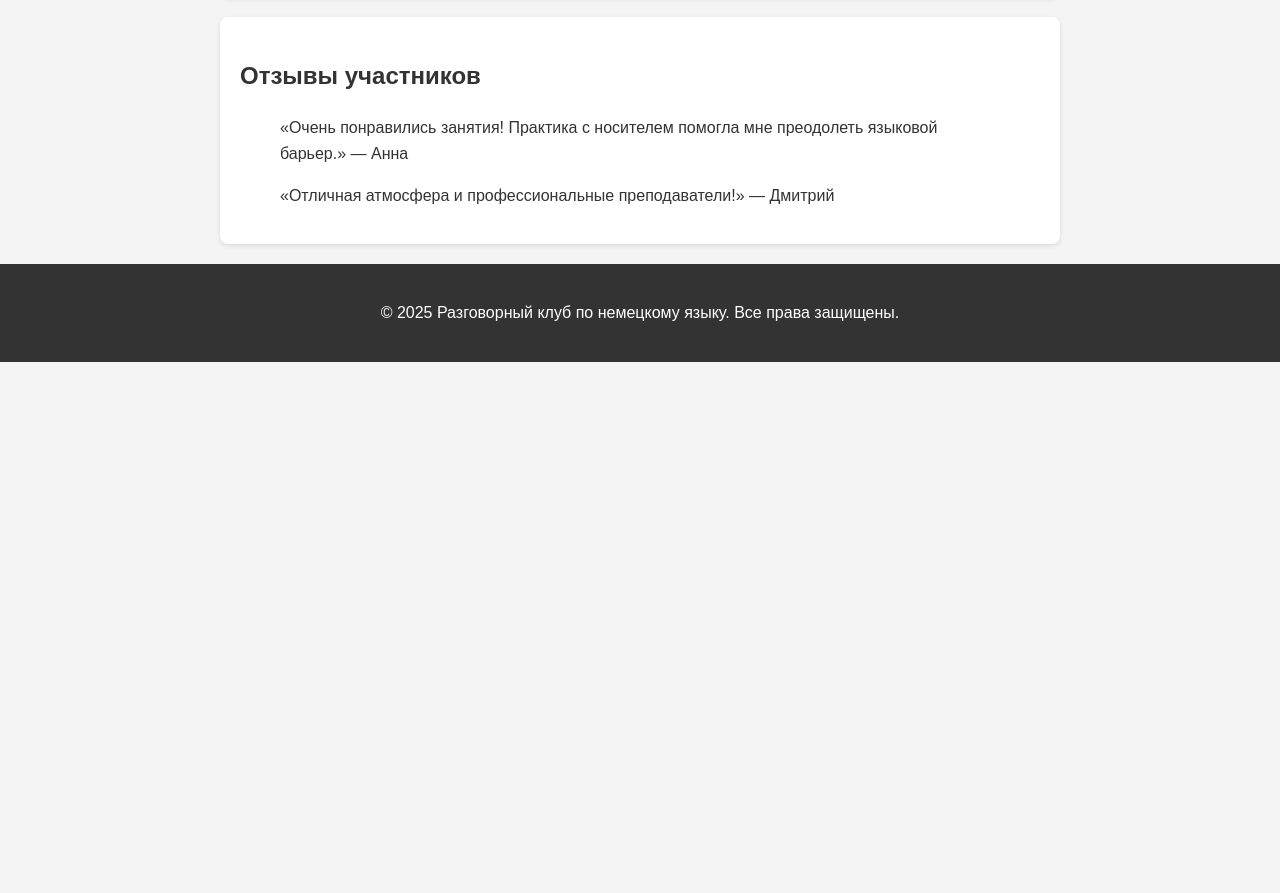
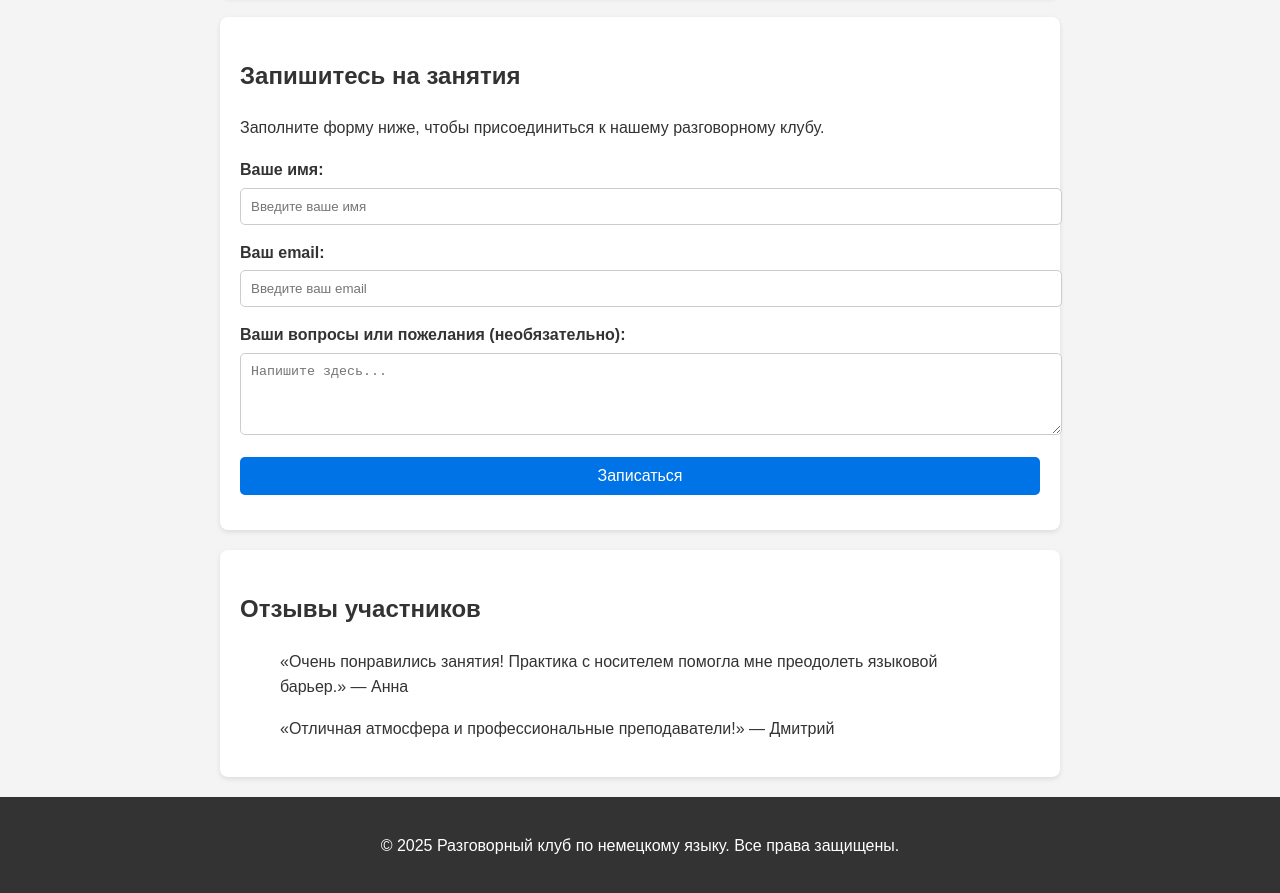
Before and after one commit to jupoli/My_training, a plain HTML site: page index.html in a window 1280 px wide. Shown: the part 917-1810 px from the top of the page. Before the commit the page ends 1279 px from the top, so only its background shows below. Drawn offline with Linux system fonts and the light colour scheme.

Commit message:
На страницу добавлена форма записи

```diff
--- a/index.html
+++ b/index.html
@@ -42,6 +42,32 @@
         ul li {
             margin: 10px 0;
         }
+        form {
+            margin-top: 10px;
+        }
+        label {
+            display: block;
+            margin-bottom: 5px;
+            font-weight: bold;
+        }
+        input, textarea, button {
+            width: 100%;
+            padding: 10px;
+            margin-bottom: 15px;
+            border: 1px solid #ccc;
+            border-radius: 5px;
+        }
+        button {
+            background: #0073e6;
+            color: white;
+            font-size: 1em;
+            cursor: pointer;
+            border: none;
+            transition: background 0.3s;
+        }
+        button:hover {
+            background: #005bb5;
+        }
         footer {
             text-align: center;
             padding: 20px;
@@ -82,6 +108,23 @@
 </section>
 
 <section>
+    <h2>Запишитесь на занятия</h2>
+    <p>Заполните форму ниже, чтобы присоединиться к нашему разговорному клубу.</p>
+    <form action="/submit" method="POST">
+        <label for="name">Ваше имя:</label>
+        <input type="text" id="name" name="name" placeholder="Введите ваше имя" required>
+
+        <label for="email">Ваш email:</label>
+        <input type="email" id="email" name="email" placeholder="Введите ваш email" required>
+
+        <label for="message">Ваши вопросы или пожелания (необязательно):</label>
+        <textarea id="message" name="message" rows="4" placeholder="Напишите здесь..."></textarea>
+
+        <button type="submit">Записаться</button>
+    </form>
+</section>
+
+<section>
     <h2>Отзывы участников</h2>
     <blockquote>
         <p>«Очень понравились занятия! Практика с носителем помогла мне преодолеть языковой барьер.» — Анна</p>
```
